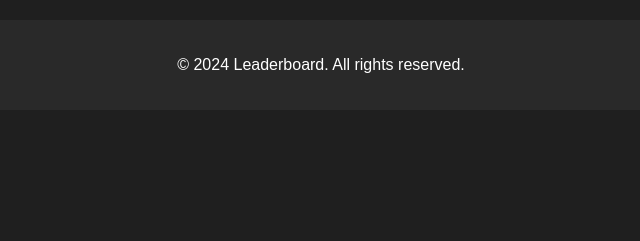
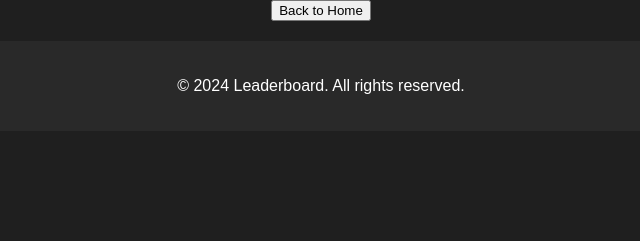
Before and after one commit to Calvinbullock/ZombieSeige, a Django app: template zomSite/Realm_of_the_Undead/templates/leaderboard.html in a window 1280 px wide. Shown: the part 258-499 px from the top of the page, without its empty margins (319-959 px from the left). Run offline with Django 5.2, Linux system fonts and the light colour scheme; the template is opened without the code that fills it, so the values that code supplies are empty.

Commit message:
added a back button on the leaderboard page

```diff
--- a/leaderboard.html
+++ b/leaderboard.html
@@ -53,6 +53,10 @@
             padding: 20px;
             background-color: #292929;
         }
+
+        .back-button {
+            margin-top: 20px;
+        }
     </style>
 </head>
 <body>
@@ -73,6 +77,7 @@
                 <!-- Leaderboard data will be dynamically inserted here -->
             </tbody>
         </table>
+        <a href="index.html" class="back-button"><button>Back to Home</button></a>
     </main>
 
     <footer>
--- a/zomSite/Realm_of_the_Undead/templates/leaderboard.html
+++ b/zomSite/Realm_of_the_Undead/templates/leaderboard.html
@@ -1,4 +1,3 @@
-{% load static %}
 <!DOCTYPE html>
 <html lang="en">
 <head>
@@ -54,6 +53,10 @@
             padding: 20px;
             background-color: #292929;
         }
+
+        .back-button {
+            margin-top: 20px;
+        }
     </style>
 </head>
 <body>
@@ -74,6 +77,7 @@
                 <!-- Leaderboard data will be dynamically inserted here -->
             </tbody>
         </table>
+        <a href="index.html" class="back-button"><button>Back to Home</button></a>
     </main>
 
     <footer>
```
